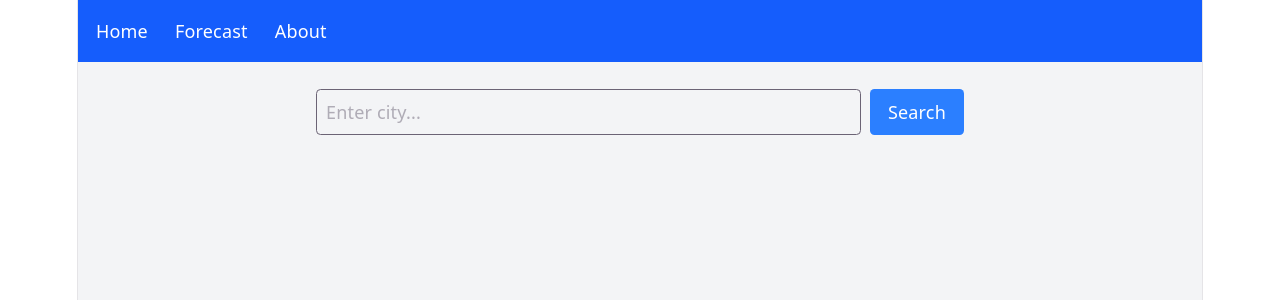
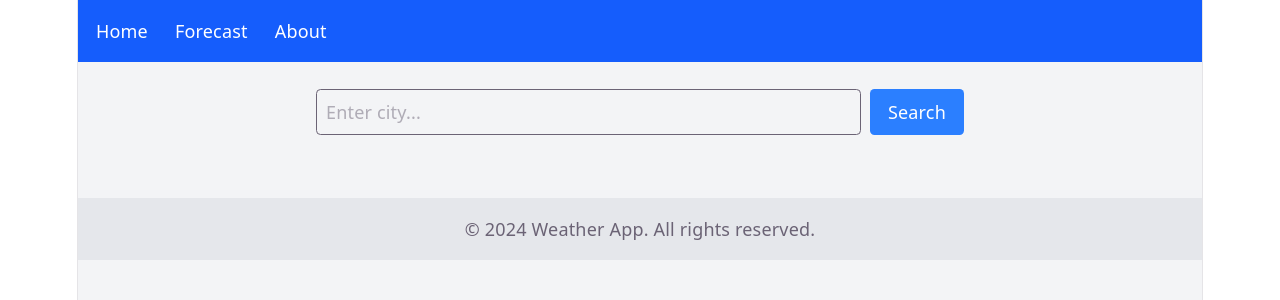
Before and after one commit to Abukiya/skye, a React (Vite) app: page / in a window 1280 px wide. Shown: the top 300 px of the page. Built offline with nearby package versions, Linux system fonts and the light colour scheme.

Commit message:
learned about ai today

```diff
--- a/src/App.jsx
+++ b/src/App.jsx
@@ -20,6 +20,10 @@ function App() {
           </Routes>
         </div>
 
+        <footer className="bg-gray-200 text-center p-4 mt-8">
+          &copy; 2024 Weather App. All rights reserved.
+        </footer>
+
       </div>
     </BrowserRouter>
   )
```
